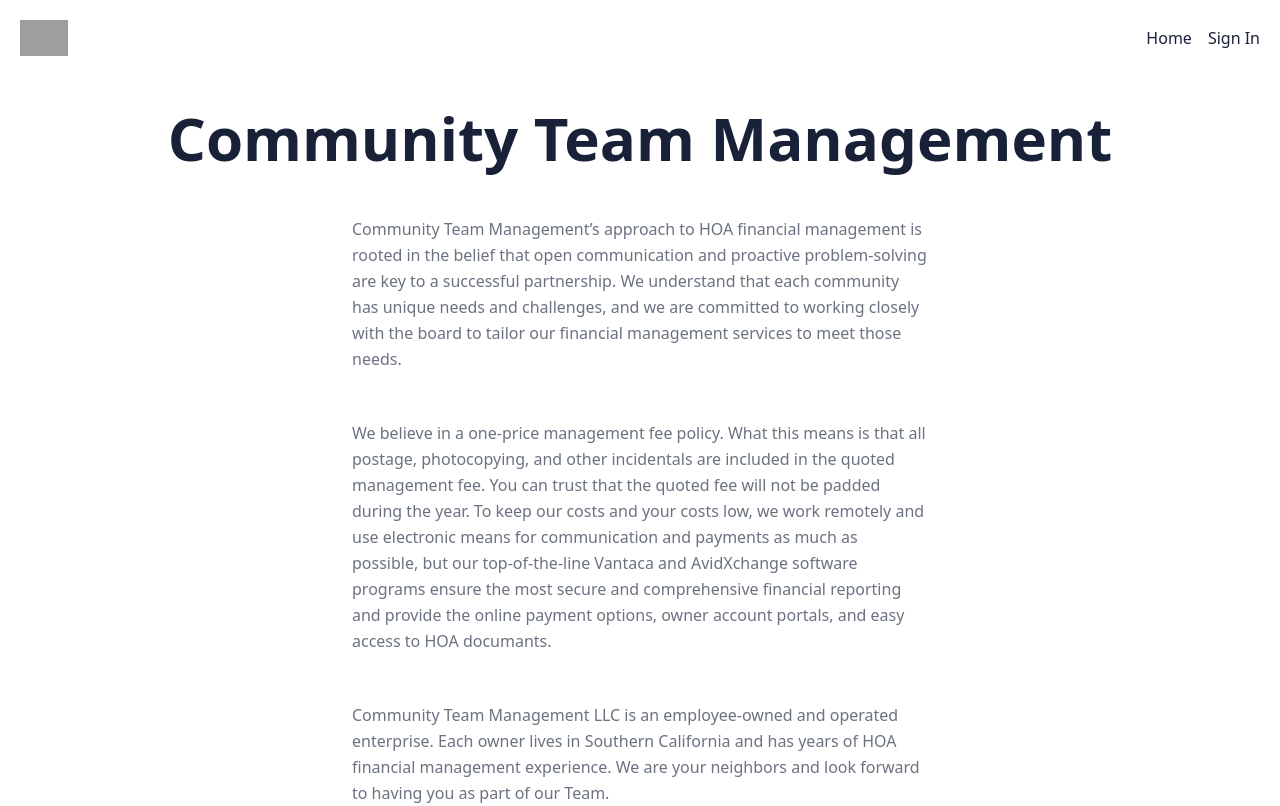
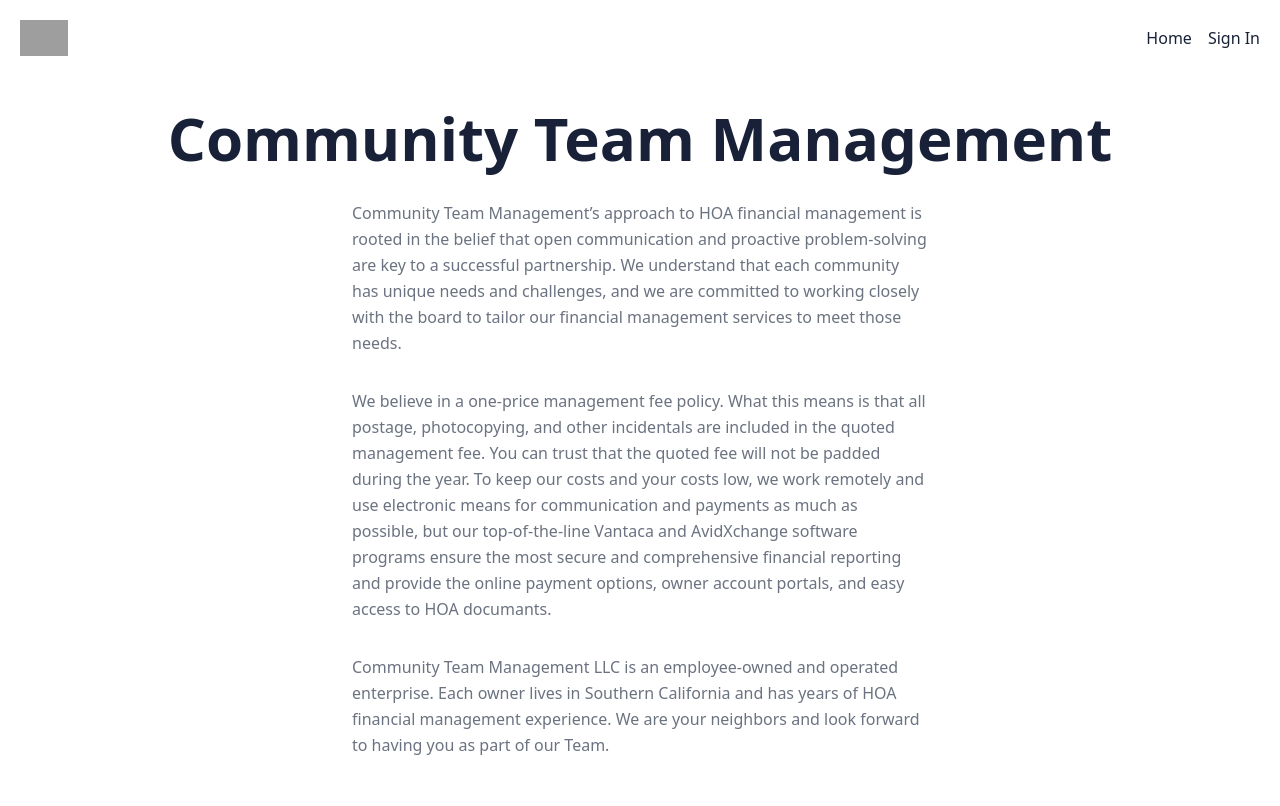
Before and after one commit to grenrock/ctm, a Next.js app: page / in a window 1280 px wide. Built offline with nearby package versions, Linux system fonts and the light colour scheme; grey boxes are pictures that could not be loaded.

Commit message:
adjust spacing

```diff
--- a/src/components/About.tsx
+++ b/src/components/About.tsx
@@ -39,9 +39,7 @@ export const AboutHeader: React.FC<React.PropsWithChildren> = (props) => {
   );
 };
 
-export const AboutParagraph: React.FC<React.PropsWithChildren> = (
-  props
-) => {
+export const AboutParagraph: React.FC<React.PropsWithChildren> = (props) => {
   return (
     <motion.div
       animate="animate"
--- a/src/pages/index.tsx
+++ b/src/pages/index.tsx
@@ -45,7 +45,7 @@ function IndexPage(props: IndexPageProps) {
         initial="initial"
         animate="animate"
         variants={contentAnimation(props.isFirstMount)}
-        className="space-y-12"
+        className="space-y-8"
       >
         <PageTitle pageTitle="Community Team Management" description={null} />
         <AboutParagraph>
```
